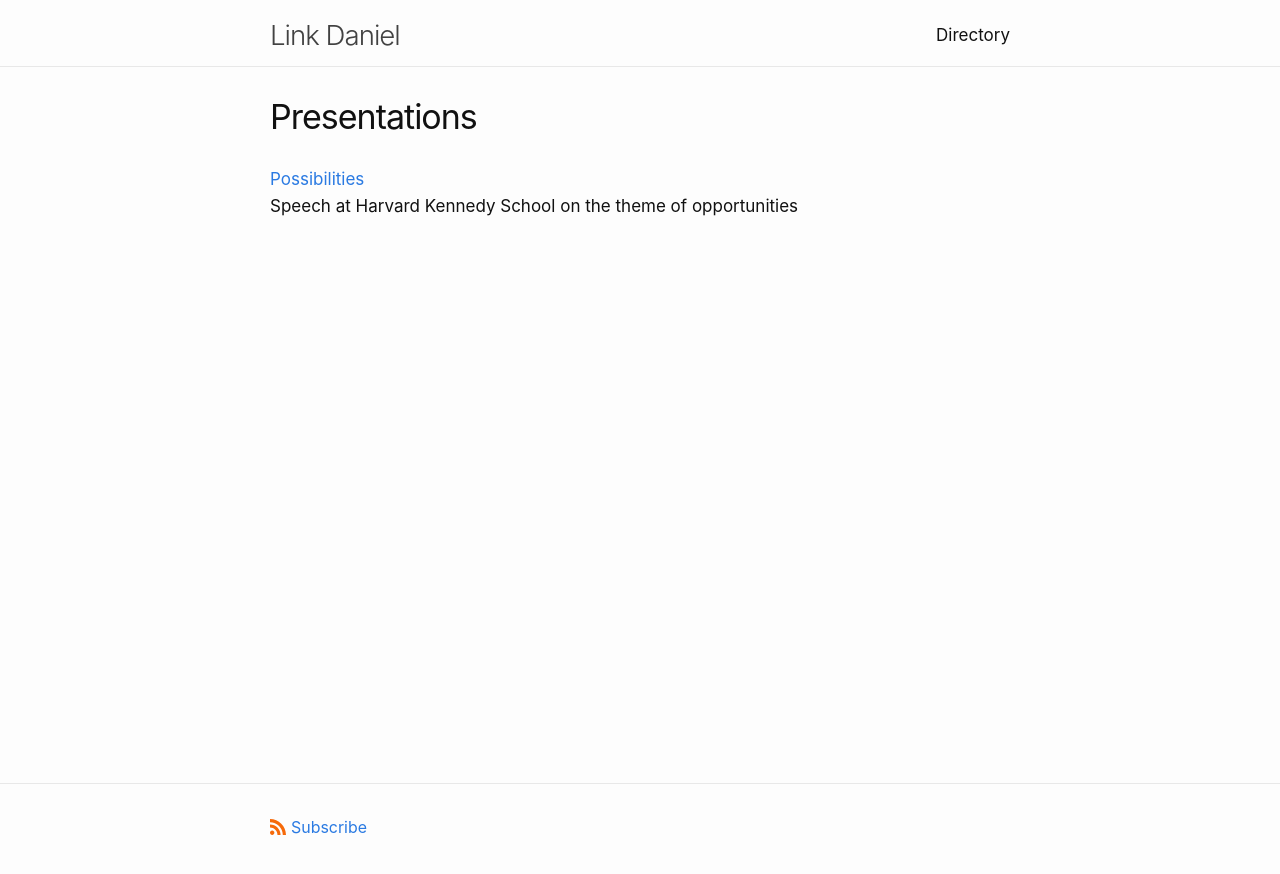
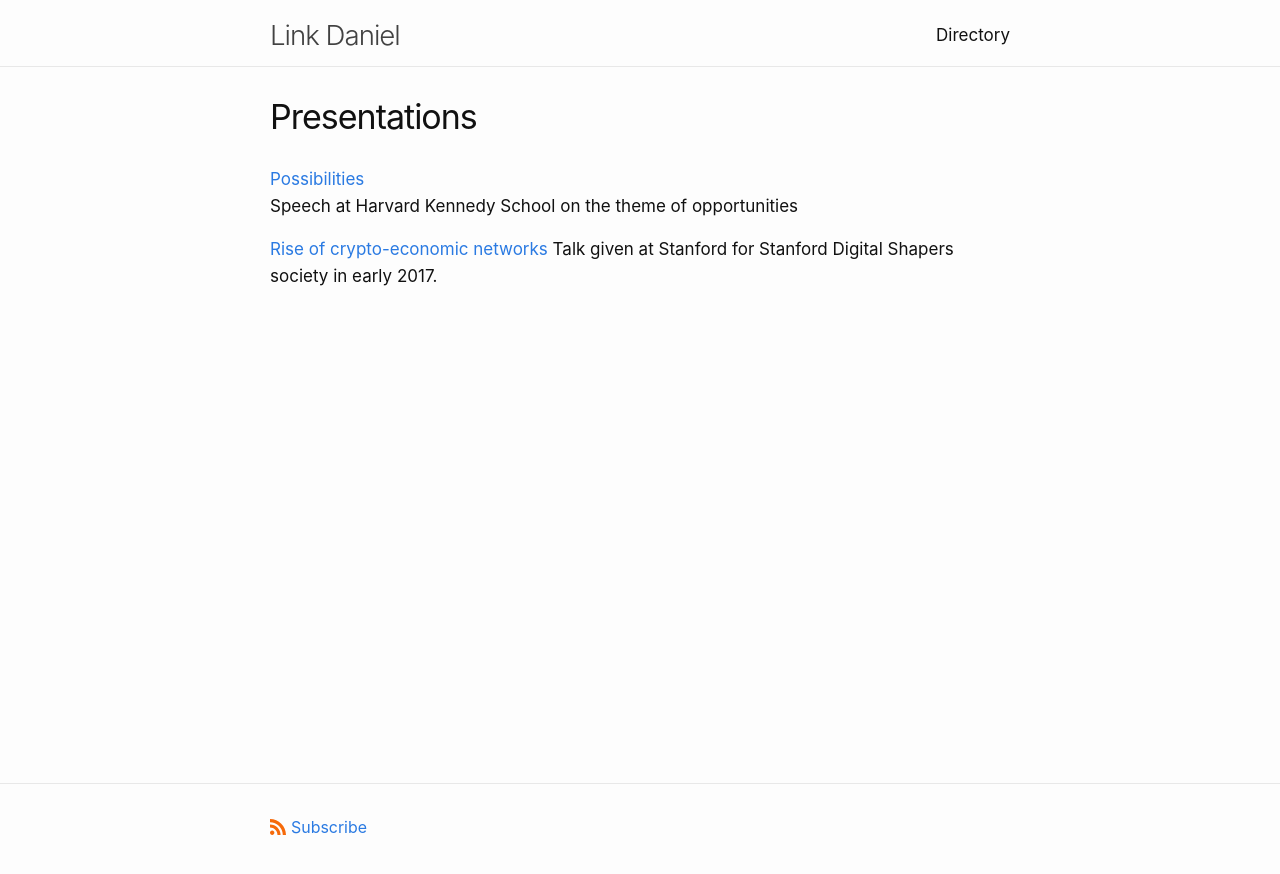
Before and after one commit to link-daniel/link.github.io, a Jekyll site: the page built from presentations.md, in a window 1280 px wide. Shown: the top 874 px of the page. Built offline with Jekyll 4.4.1, drawn with Linux system fonts in a browser that asks for light colours.

Commit message:
Update presentations.md

```diff
--- a/presentations.md
+++ b/presentations.md
@@ -7,3 +7,6 @@ permalink: /presentations/
 [Possibilities](/possibilities)
 <br>
 Speech at Harvard Kennedy School on the theme of opportunities
+
+[Rise of crypto-economic networks](/stanfordshapers)
+Talk given at Stanford for Stanford Digital Shapers society in early 2017.
```
